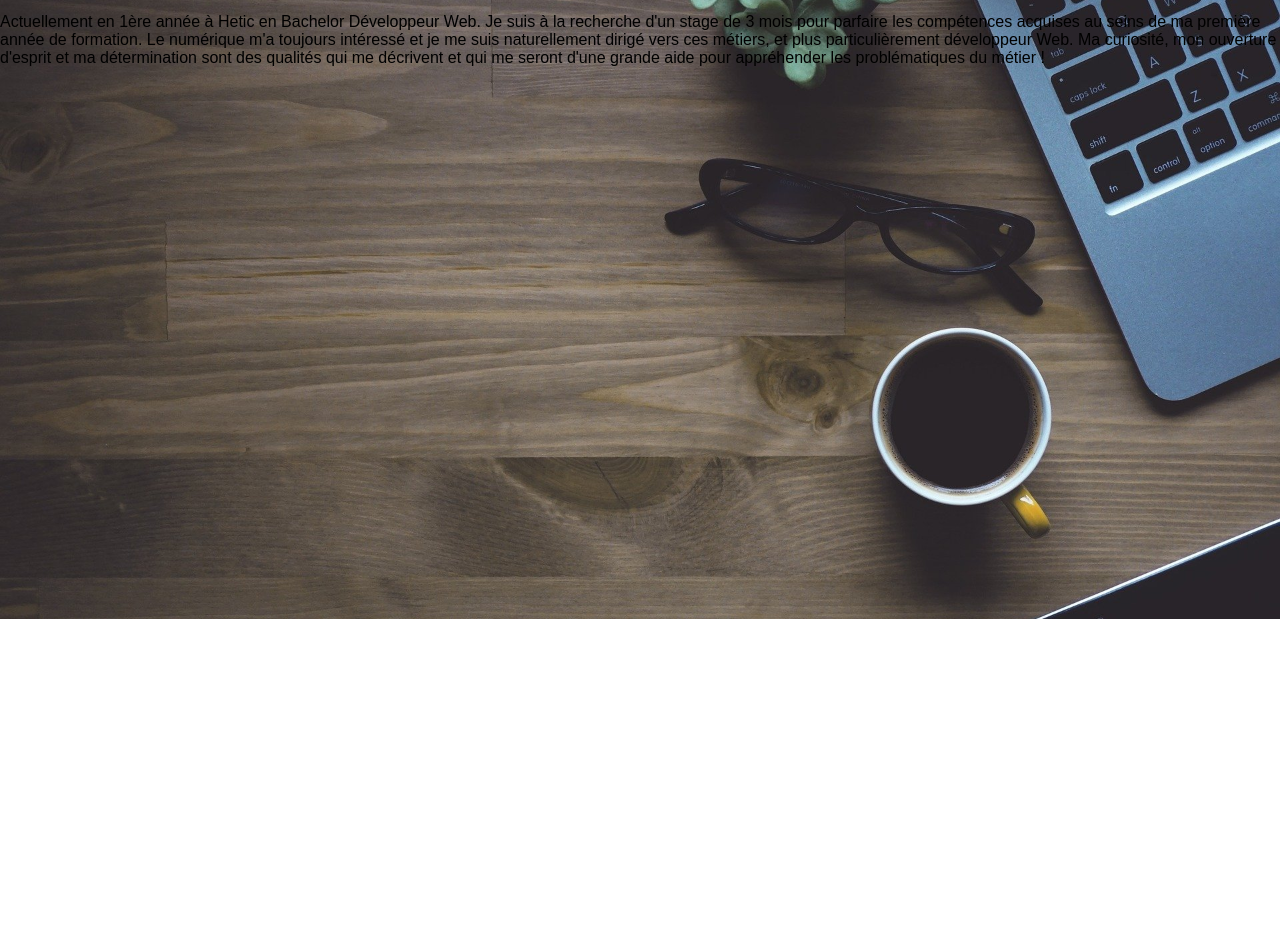
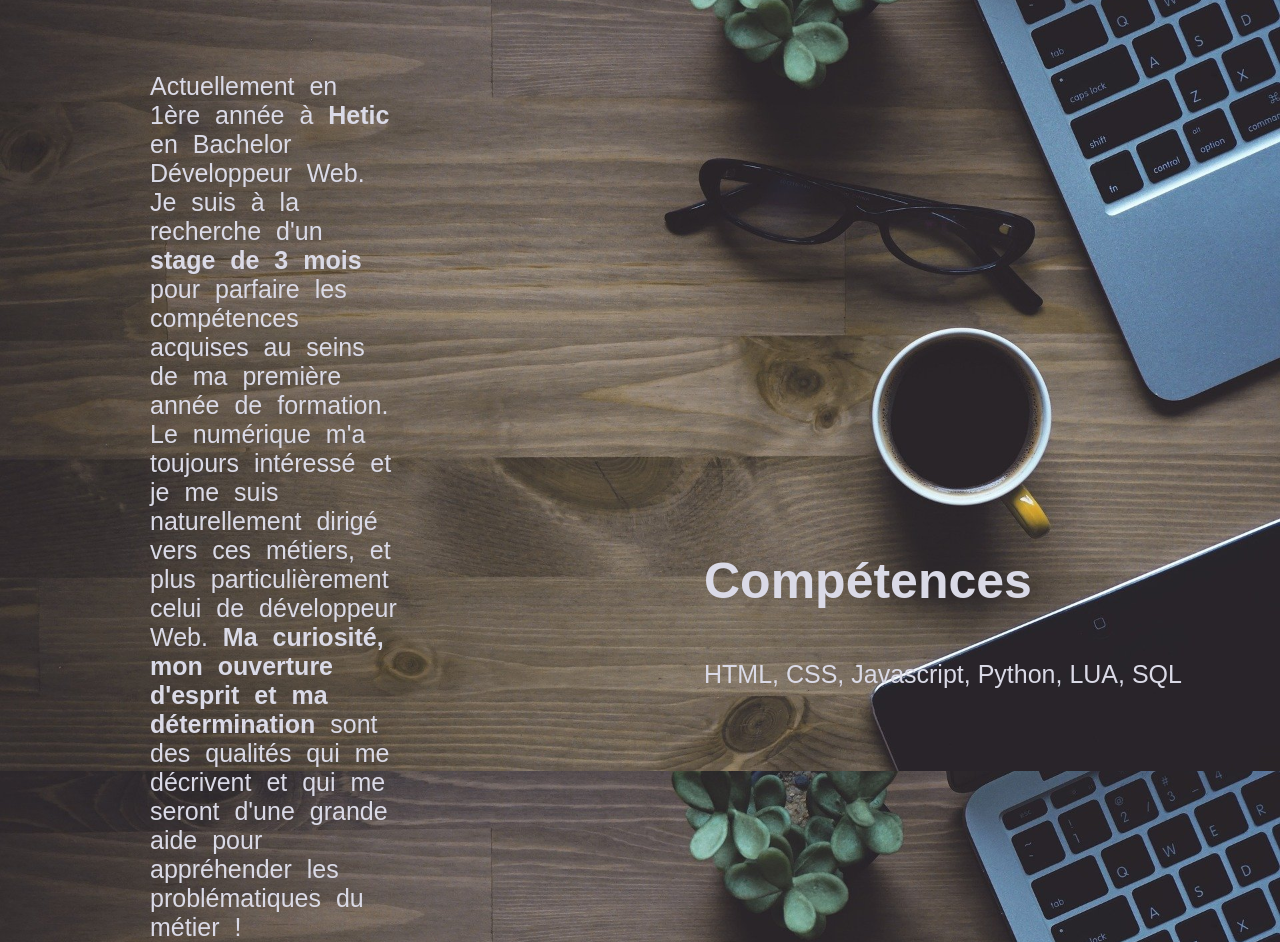
Before and after one commit to Arkansiel92/Portfolio, a plain HTML site: page index.html in a window 1280 px wide. Shown: the part 1781-2723 px from the top of the page. Before the commit the page ends 2400 px from the top, so only its background shows below. Drawn offline with nearby package versions, Linux system fonts and the light colour scheme.

Commit message:
section à propos

```diff
--- a/index.html
+++ b/index.html
@@ -5,7 +5,7 @@
     <meta http-equiv="X-UA-Compatible" content="IE=edge">
     <meta name="viewport" content="width=device-width, initial-scale=1.0">
     <link rel="stylesheet" href="styles/style.css">
-    <title>Portfolio Joeil Mohali</title>
+    <title>Joeil Mohali</title>
 </head>
 <body>
     <div class="accueil">
@@ -42,12 +42,16 @@
     <div class="page_me">
         <h2 class="title_me">Et moi dans tout ça ?</h2>
         <div class="description_moi">
-            <p>Actuellement en 1ère année à Hetic en Bachelor Développeur Web.
-                Je suis à la recherche d'un stage de 3 mois pour parfaire les compétences acquises au seins de ma première année de formation.
-                Le numérique m'a toujours intéressé et je me suis naturellement dirigé vers ces métiers, et plus particulièrement développeur Web.
-                Ma curiosité, mon ouverture d'esprit et ma détermination sont des qualités qui me décrivent et
+            <p>Actuellement en 1ère année à <strong>Hetic</strong> en Bachelor Développeur Web.
+                Je suis à la recherche d'un <strong>stage de 3 mois</strong> pour parfaire les compétences acquises au seins de ma première année de formation.
+                Le numérique m'a toujours intéressé et je me suis naturellement dirigé vers ces métiers, et plus particulièrement celui de développeur Web.
+                <strong>Ma curiosité, mon ouverture d'esprit et ma détermination</strong> sont des qualités qui me décrivent et
                 qui me seront d'une grande aide pour appréhender les problématiques du métier !
             </p>
+        </div>
+        <div class="divCompetences">
+            <h3 class="title_competences">Compétences</h3>
+            <p class="Competences">HTML, CSS, Javascript, Python, LUA, SQL</p>
         </div>
 
     </div>
--- a/styles/style.css
+++ b/styles/style.css
@@ -127,7 +127,7 @@ body {
     height: 10px;
     border-radius: 6px;
     background-color: #6CC551 ;
-    animation: progression-animation 10s infinite;
+    animation: progression-animation 5s infinite;
     animation-timing-function: linear;
 }
 
@@ -142,7 +142,7 @@ body {
     margin-top: 5%;
     margin-left: 83%;
     font-size: 50px;
-    color: #6CC551;
+    color: #DADAE7;
 }
 
 .info_projet {
@@ -163,7 +163,7 @@ body {
 
 .info_projet p {
     font-size: 25px;
-    color: #6CC551;
+    color: #DADAE7;
 
 }
 
@@ -227,3 +227,30 @@ body {
     padding-left: 150px;
     color: #DADAE7;
 }
+
+.description_moi {
+    height: 450px;
+    width: 50vh;
+}
+
+.description_moi p {
+    font-size: 25px;
+    word-spacing: 8px;
+    color: #DADAE7;
+    padding-top: 50px;
+    padding-left: 150px;
+}
+
+.divCompetences {
+    color: #DADAE7;
+    padding-top: 30px;
+    margin-left: 55%;
+}
+
+.title_competences {
+    font-size: 50px;
+}
+
+.Competences {
+    font-size: 25px;
+}
```
